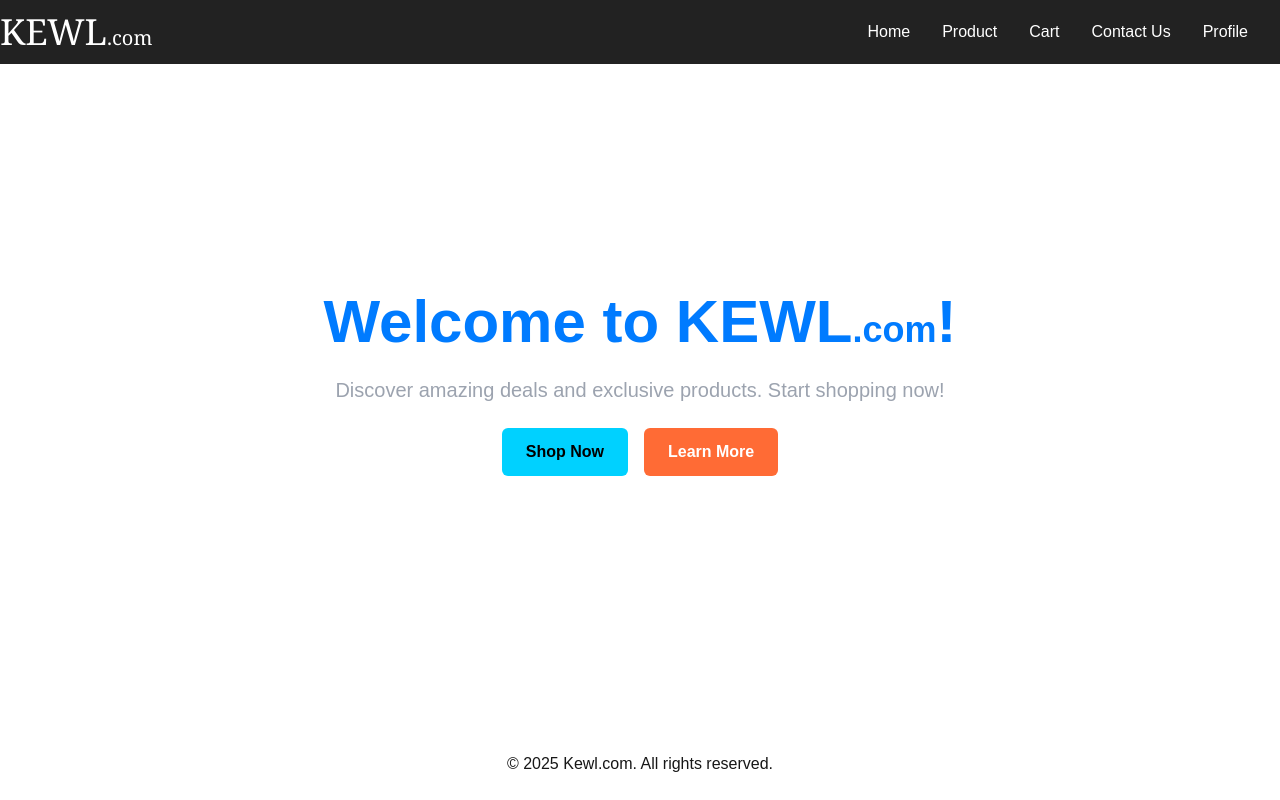
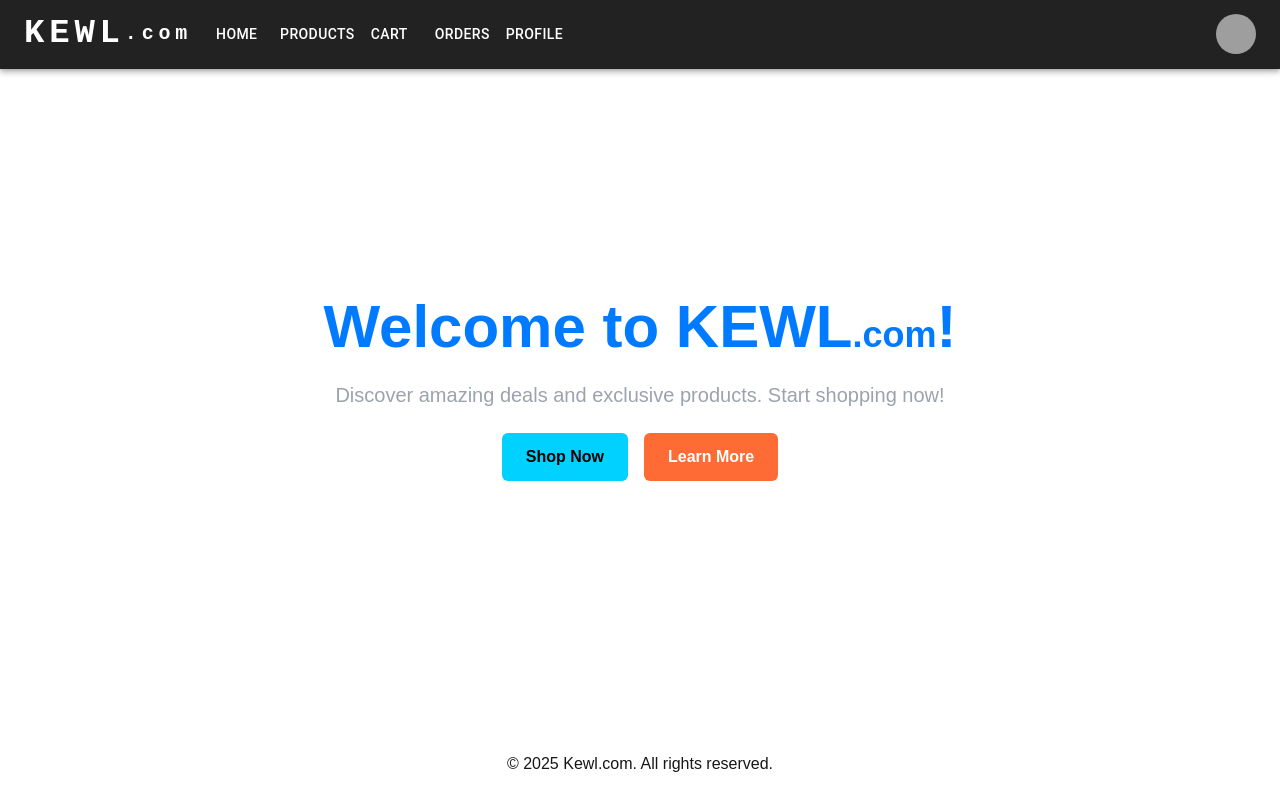
Before and after one commit to Anoteros09/Kewl-E-Com, a Next.js app: page / in a window 1280 px wide. Built offline with nearby package versions, Linux system fonts and the light colour scheme; grey boxes are pictures that could not be loaded.

Commit message:
Core working changes

```diff
--- a/package.json
+++ b/package.json
@@ -1,6 +1,6 @@
 {
   "name": "kewl-e-com",
-  "version": "2.1.3",
+  "version": "2.2.0",
   "private": true,
   "scripts": {
     "dev": "next dev",
@@ -11,6 +11,7 @@
   "dependencies": {
     "@emotion/react": "^11.14.0",
     "@emotion/styled": "^11.14.0",
+    "@mui/icons-material": "^6.4.1",
     "@mui/material": "^6.3.1",
     "next": "15.1.3",
     "react": "^19.0.0",
--- a/src/app/component/Navbar.jsx
+++ b/src/app/component/Navbar.jsx
@@ -1,32 +1,203 @@
+"use client";
+import {
+  AppBar,
+  Avatar,
+  Box,
+  Button,
+  Container,
+  IconButton,
+  Menu,
+  MenuItem,
+  Toolbar,
+  Tooltip,
+  Typography,
+} from "@mui/material";
+import AdbIcon from "@mui/icons-material/Adb";
+import MenuIcon from "@mui/icons-material/Menu";
+
 import Link from "next/link";
-import React from "react";
+import React, { useState } from "react";
 
+const pages = ["Home", "Products", "Cart", "Orders", "Profile"];
+const pageLinks = {
+  Home: "/",
+  Products: "/products",
+  Cart: "/cart",
+  Orders: "/orders",
+  Profile: "/profile",
+};
+const settings = ["Profile", "Account", "Dashboard", "Logout"];
 function Navbar() {
+  const [anchorElNav, setAnchorElNav] = useState(null);
+  const [anchorElUser, setAnchorElUser] = useState(null);
+
+  const handleOpenNavMenu = (event) => {
+    setAnchorElNav(event.currentTarget);
+  };
+  const handleOpenUserMenu = (event) => {
+    setAnchorElUser(event.currentTarget);
+  };
+
+  const handleCloseNavMenu = () => {
+    setAnchorElNav(null);
+  };
+
+  const handleCloseUserMenu = () => {
+    setAnchorElUser(null);
+  };
   return (
-    <nav className="bg-neutral1 h-16 sticky top-0 w-full z-10">
-      <div className="container mx-auto flex justify-between items-center h-full">
-        <Link className="text-white text-4xl font-serif" href="/">
-          KEWL<span className="text-xl">.com</span>
-        </Link>
-        <ul className="flex">
-          <Link href="/" className="mr-4">
-            <li className="text-white mr-4">Home</li>
-          </Link>
-          <Link href="/product" className="mr-4">
-            <li className="text-white mr-4">Product</li>
-          </Link>
-          <Link href="/cart" className="mr-4">
-            <li className="text-white mr-4">Cart</li>
-          </Link>
-          <Link href="/contact-us" className="mr-4">
-            <li className="text-white mr-4">Contact Us</li>
-          </Link>
-          <Link href="/profile" className="mr-4">
-            <li className="text-white mr-4">Profile</li>
-          </Link>
-        </ul>
-      </div>
-    </nav>
+    // <nav className="bg-neutral1 h-16 sticky top-0 w-full z-10">
+    //   <div className="container mx-auto flex justify-between items-center h-full">
+    //     <Link className="text-white text-4xl font-serif" href="/">
+    //       KEWL<span className="text-xl">.com</span>
+    //     </Link>
+    //     <ul className="flex">
+    //       <Link href="/" className="mr-4">
+    //         <li className="text-white mr-4">Home</li>
+    //       </Link>
+    //       <Link href="/product" className="mr-4">
+    //         <li className="text-white mr-4">Product</li>
+    //       </Link>
+    //       <Link href="/cart" className="mr-4">
+    //         <li className="text-white mr-4">Cart</li>
+    //       </Link>
+    //       <Link href="/contact-us" className="mr-4">
+    //         <li className="text-white mr-4">Contact Us</li>
+    //       </Link>
+    //       <Link href="/profile" className="mr-4">
+    //         <li className="text-white mr-4">Profile</li>
+    //       </Link>
+    //     </ul>
+    //   </div>
+    // </nav>
+    <AppBar position="sticky" sx={{ bgcolor: "neutral.main" }}>
+      <Container maxWidth="xl">
+        <Toolbar disableGutters>
+          <Typography
+            variant="h4"
+            noWrap
+            component="a"
+            href="/"
+            sx={{
+              mr: 2,
+              display: { xs: "none", md: "flex" },
+              fontFamily: "monospace",
+              fontWeight: 700,
+              letterSpacing: ".3rem",
+              color: "inherit",
+              textDecoration: "none",
+            }}
+          >
+            KEWL<span className="text-xl m-auto">.com</span>
+          </Typography>
+
+          <Box sx={{ flexGrow: 1, display: { xs: "flex", md: "none" } }}>
+            <IconButton
+              size="large"
+              aria-label="account of current user"
+              aria-controls="menu-appbar"
+              aria-haspopup="true"
+              onClick={handleOpenNavMenu}
+              color="inherit"
+            >
+              <MenuIcon />
+            </IconButton>
+            <Menu
+              id="menu-appbar"
+              anchorEl={anchorElNav}
+              anchorOrigin={{
+                vertical: "bottom",
+                horizontal: "left",
+              }}
+              keepMounted
+              transformOrigin={{
+                vertical: "top",
+                horizontal: "left",
+              }}
+              open={Boolean(anchorElNav)}
+              onClose={handleCloseNavMenu}
+              sx={{
+                display: { xs: "block", md: "none" },
+              }}
+            >
+              {pages.map((page) => (
+                <MenuItem key={page} onClick={handleCloseNavMenu}>
+                  <Typography
+                    href={pageLinks[page]}
+                    component="a"
+                    sx={{ textAlign: "center", color: "white" }}
+                  >
+                    {page}
+                  </Typography>
+                </MenuItem>
+              ))}
+            </Menu>
+          </Box>
+
+          <Typography
+            variant="h4"
+            noWrap
+            component="a"
+            href="/"
+            sx={{
+              mr: 2,
+              display: { xs: "flex", md: "none" },
+              flexGrow: 1,
+              fontFamily: "monospace",
+              fontWeight: 700,
+              letterSpacing: ".3rem",
+              color: "inherit",
+              textDecoration: "none",
+            }}
+          >
+            KEWL<span className="text-xl my-auto">.com</span>
+          </Typography>
+          <Box sx={{ flexGrow: 1, display: { xs: "none", md: "flex" } }}>
+            {pages.map((page) => (
+              <Button
+                key={page}
+                onClick={handleCloseNavMenu}
+                href={pageLinks[page]}
+                sx={{ my: 2, color: "white", display: "block" }}
+              >
+                {page}
+              </Button>
+            ))}
+          </Box>
+          <Box sx={{ flexGrow: 0 }}>
+            <Tooltip title="Open settings">
+              <IconButton onClick={handleOpenUserMenu} sx={{ p: 0 }}>
+                <Avatar alt="Remy Sharp" src="/static/images/avatar/2.jpg" />
+              </IconButton>
+            </Tooltip>
+            <Menu
+              sx={{ mt: "45px" }}
+              id="menu-appbar"
+              anchorEl={anchorElUser}
+              anchorOrigin={{
+                vertical: "top",
+                horizontal: "right",
+              }}
+              keepMounted
+              transformOrigin={{
+                vertical: "top",
+                horizontal: "right",
+              }}
+              open={Boolean(anchorElUser)}
+              onClose={handleCloseUserMenu}
+            >
+              {settings.map((setting) => (
+                <MenuItem key={setting} onClick={handleCloseUserMenu}>
+                  <Typography sx={{ textAlign: "center", color: "white" }}>
+                    {setting}
+                  </Typography>
+                </MenuItem>
+              ))}
+            </Menu>
+          </Box>
+        </Toolbar>
+      </Container>
+    </AppBar>
   );
 }
 
--- /dev/null
+++ b/src/app/component/ProductDescription.jsx
@@ -0,0 +1,11 @@
+import React from "react";
+
+function ProductDescription() {
+  return (
+    <div>
+      <h1>Product Page</h1>
+    </div>
+  );
+}
+
+export default ProductDescription;
--- a/src/app/globals.css
+++ b/src/app/globals.css
@@ -33,3 +33,7 @@ body {
 #filter-form fieldset {
   border-color: white;
 }
+
+.css-1tktgsa-MuiPaper-root-MuiPopover-paper-MuiMenu-paper {
+  background-color: var(--neutral1);
+}
--- a/src/app/layout.js
+++ b/src/app/layout.js
@@ -1,7 +1,21 @@
+"use client";
 import { Geist, Geist_Mono } from "next/font/google";
 import "./globals.css";
 import Navbar from "./component/Navbar";
-
+import { createTheme, ThemeProvider } from "@mui/material";
+const theme = createTheme({
+  palette: {
+    primary: {
+      main: "#007bff",
+    },
+    secondary: {
+      main: "#ff6b35",
+    },
+    neutral: {
+      main: "#222222",
+    },
+  },
+});
 const geistSans = Geist({
   variable: "--font-geist-sans",
   subsets: ["latin"],
@@ -11,10 +25,6 @@ const geistMono = Geist_Mono({
   variable: "--font-geist-mono",
   subsets: ["latin"],
 });
-
-export const metadata = {
-  title: "Kewl.com",
-};
 
 function Footer() {
   return (
@@ -30,12 +40,17 @@ function Footer() {
 export default function RootLayout({ children }) {
   return (
     <html lang="en">
+      <head>
+        <title>Kewl.com</title>
+      </head>
       <body
         className={`${geistSans.variable} ${geistMono.variable} antialiased min-h-screen relative`}
       >
-        <Navbar />
-        <main className="pb-16">{children}</main>
-        <Footer />
+        <ThemeProvider theme={theme}>
+          <Navbar />
+          <main className="pb-16">{children}</main>
+          <Footer />
+        </ThemeProvider>
       </body>
     </html>
   );
--- a/src/app/product/page.jsx
+++ b/src/app/products/page.jsx
@@ -3,6 +3,7 @@ import React, { useEffect, useState } from "react";
 import useProductStore from "./store";
 import ProductCard from "../component/ProductCard";
 import { FilterProducts } from "../utils/FilterProducts";
+import { LinearProgress } from "@mui/material";
 
 function page() {
   const {
@@ -15,16 +16,20 @@ function page() {
     products,
     filter,
     setFilter,
+    isLoading,
+    setIsLoading,
   } = useProductStore((state) => state);
   const [filteredList, setFilteredList] = useState([]);
+
+  useEffect(() => {
     const fetchProducts = async () => {
       const { products: productsData } = await fetch(
         "https://dummyjson.com/products?limit=0"
       ).then((res) => res.json());
       setProducts(productsData);
       setFilteredList(productsData);
+      setIsLoading(false);
     };
-  useEffect(() => {
     fetchProducts();
   }, []);
 
@@ -40,9 +45,12 @@ function page() {
         })
       );
       setFilter(false);
+      setIsLoading(false);
     }
   }, [filter]);
-  return (
+  return isLoading ? (
+    <LinearProgress color="secondary" />
+  ) : (
     <div className="grid grid-cols-1 gap-4 p-6">
       {filteredList.map((product) => {
         return <ProductCard product={product} key={product.id} />;
--- a/src/app/product/store.jsx
+++ b/src/app/products/store.jsx
@@ -12,6 +12,7 @@ const initialState = {
   selCategories: [],
   discount: 0.0,
   filter: false,
+  isLoading: true,
 };
 
 const useProductStore = create(
@@ -52,6 +53,7 @@ const useProductStore = create(
       setSelCategories: (selCategories) => set({ selCategories }),
       setDiscount: (discount) => set({ discount }),
       setFilter: (filter) => set({ filter }),
+      setIsLoading: (isLoading) => set({ isLoading }),
       reset: () => set({ ...initialState }),
     }),
     { store: "Products" }
```
Also changed, not shown: src/app/component/Filter.jsx (+5 -14 lines), src/app/products/error.jsx (renamed from src/app/product/error.jsx), src/app/products/layout.jsx (renamed from src/app/product/layout.jsx), src/app/products/loading.jsx (renamed from src/app/product/loading.jsx), 1 other file (tests, documents, lock files or other folders). Lines whose indentation alone changed are shown as unchanged.
